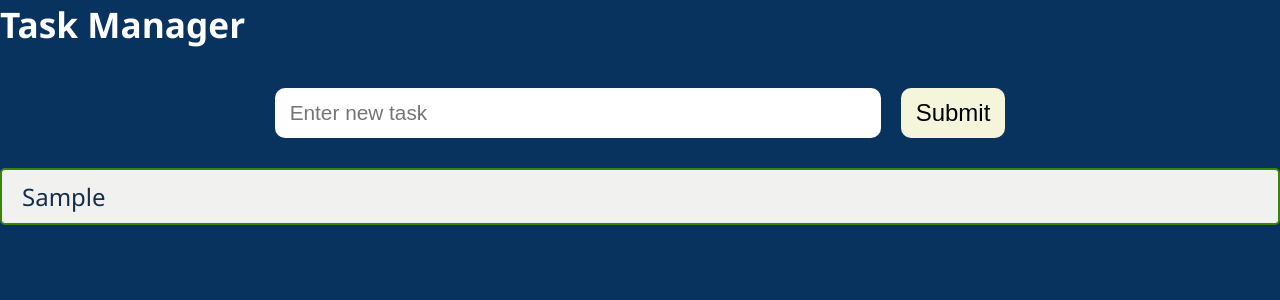
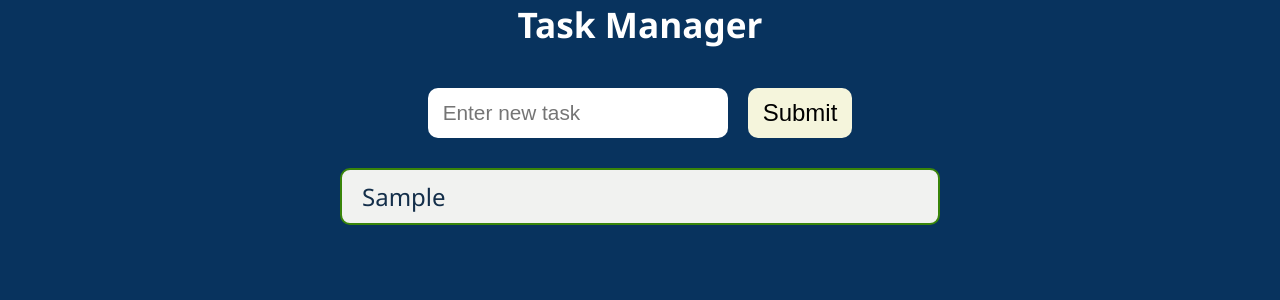
Before and after one commit to Valeriusdev/react-task-manager-app, a React (Vite) app: page / in a window 1280 px wide. Both pictures are taken after typing "Sample" into the empty fields and a click on the button "Submit". Shown: the top 300 px of the page. Built offline with nearby package versions, Linux system fonts and the light colour scheme.

Commit message:
update Task styling

```diff
--- a/src/App.jsx
+++ b/src/App.jsx
@@ -11,7 +11,7 @@ const App = () => {
   }
 
   return (
-    <div>
+    <div className="App">
       <h1> Task Manager </h1>
       <TaskForm addTask={addTaskHandler}/>
       <TaskList tasks={tasks}/>
--- a/src/components/Tasks/Task.module.css
+++ b/src/components/Tasks/Task.module.css
@@ -4,8 +4,13 @@
     padding: 10px 20px;
     margin: 15px 0;
     font-size: 1.5rem;
-    border-radius: 5px;
+    border-radius: 10px;
     border: 2px solid #39850a;
     color: #142f4a;
     background-color: #f1f2f0;
 }
+
+.taskText {
+    width: 100%;
+    text-align: left;
+}
```
